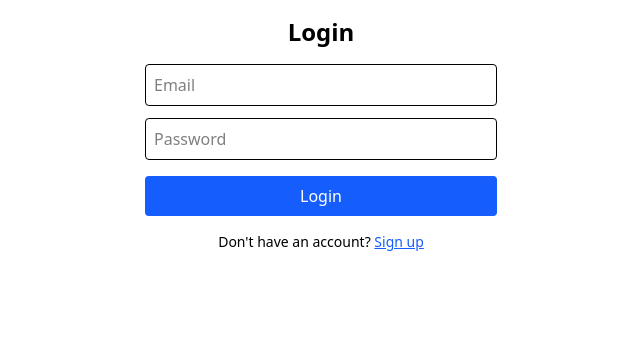
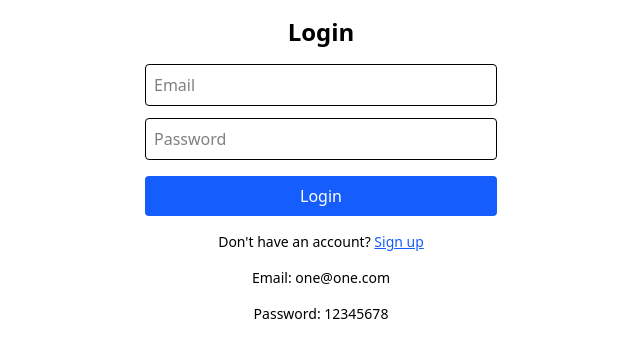
Before and after one commit to AniketChile/notion, a React (Vite) app: page /login in a window 1280 px wide. Shown: the top 358 px of the page, without its empty margins (319-959 px from the left). Built offline with nearby package versions, Linux system fonts and the light colour scheme; no server answers.

Commit message:
password added

```diff
--- a/src/features/auth/Login.jsx
+++ b/src/features/auth/Login.jsx
@@ -71,6 +71,8 @@ const Login = () => {
         >
           Sign up
         </button>
+        <h3 className="mt-4">Email: one@one.com</h3>
+        <h3 className="mt-4">Password: 12345678</h3>
       </p>
     </form>
   );
```
